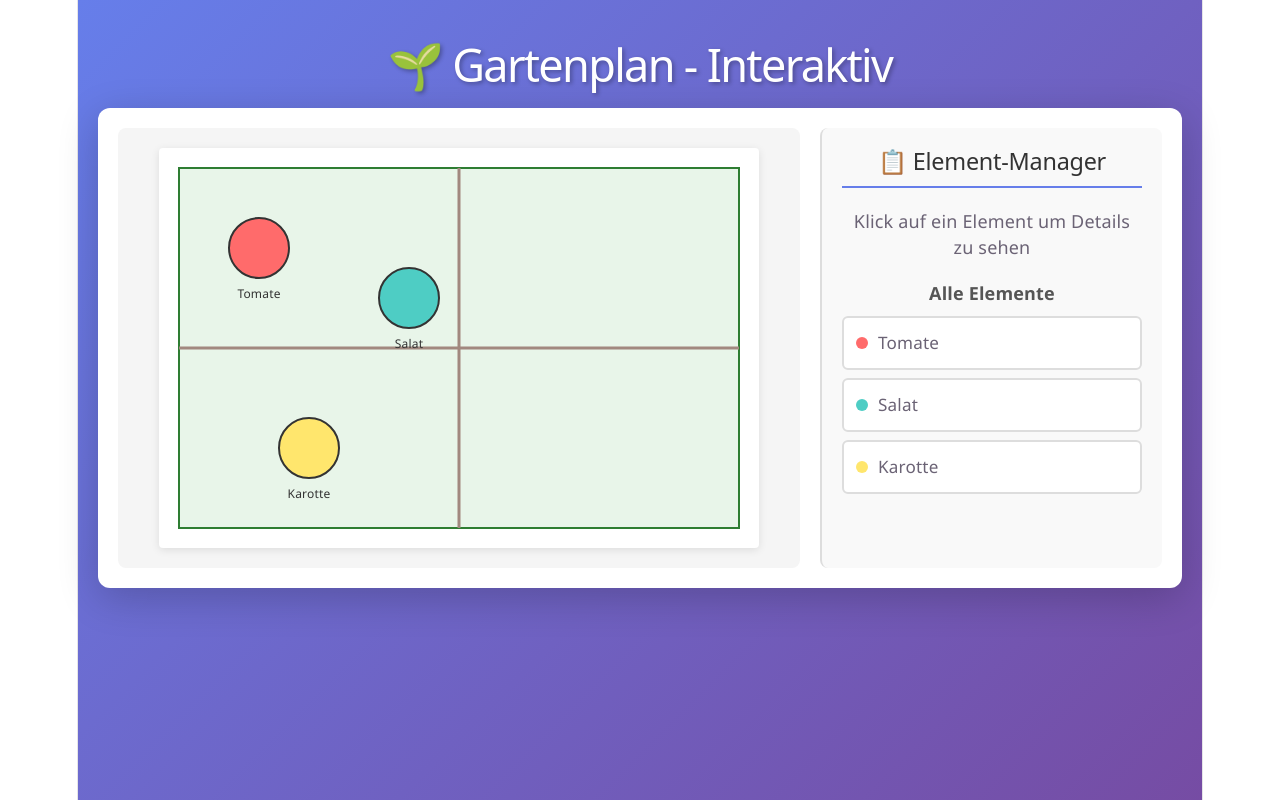
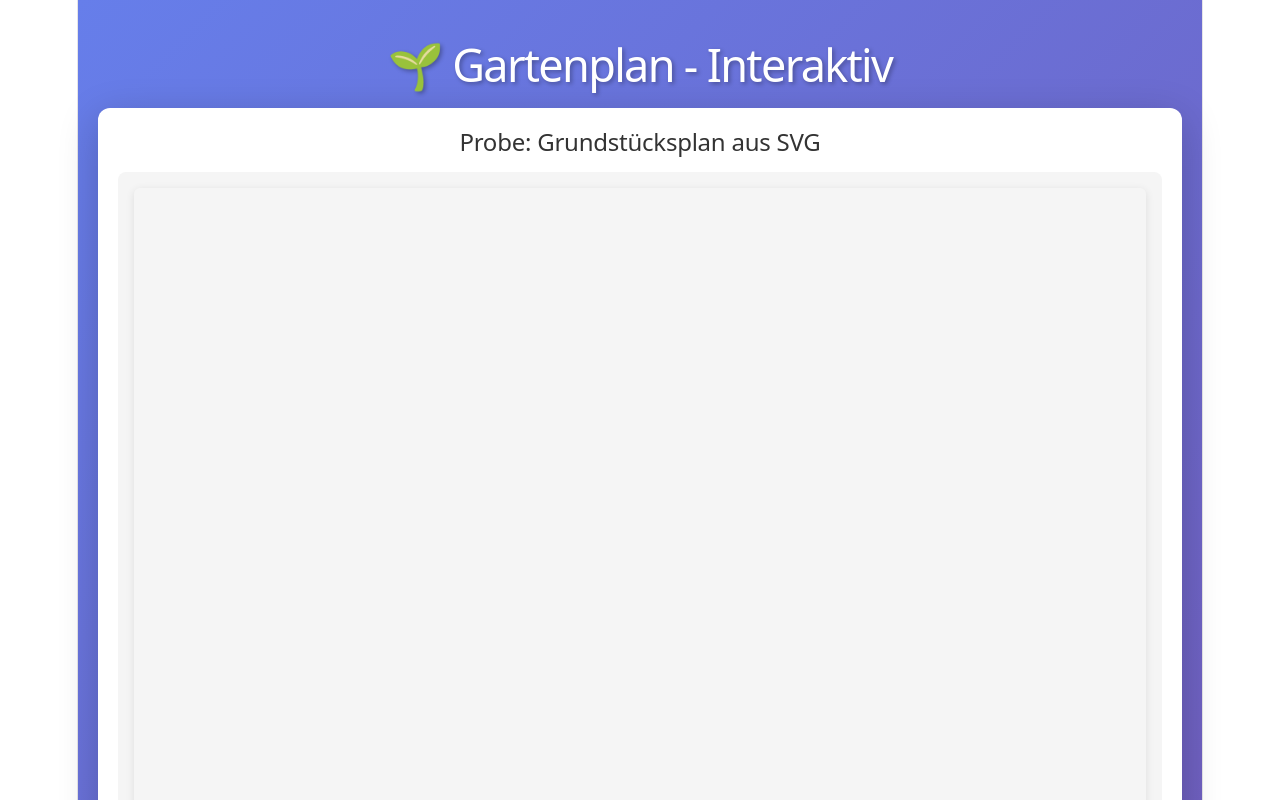
Before and after one commit to Blitzauge16/Gartenplan, a React app in the folder frontend/: page / in a window 1280 px wide. Shown: the top 800 px of the page. Built offline with nearby package versions, Linux system fonts and the light colour scheme; the HTML template or start-up script is replaced by a standard one.

Commit message:
try possibilities with svg

```diff
--- a/frontend/src/App.css
+++ b/frontend/src/App.css
@@ -42,6 +42,64 @@
   height: auto;
   border-radius: 4px;
   background: white;
+  box-shadow: 0 2px 8px rgba(0, 0, 0, 0.1);
+}
+
+/* Probe Section */
+.probe-section {
+  max-width: 1200px;
+  margin: 0 auto 20px;
+  background: white;
+  border-radius: 12px;
+  padding: 20px;
+  box-shadow: 0 10px 40px rgba(0, 0, 0, 0.2);
+}
+
+.detail-page {
+  max-width: 800px;
+  margin: 40px auto;
+  padding: 24px;
+  background: white;
+  border-radius: 12px;
+  box-shadow: 0 10px 40px rgba(0, 0, 0, 0.2);
+  text-align: left;
+}
+
+.back-button {
+  margin-bottom: 16px;
+  padding: 8px 12px;
+  border: none;
+  border-radius: 6px;
+  background: #667eea;
+  color: white;
+  cursor: pointer;
+}
+
+.detail-card {
+  margin-top: 20px;
+  padding: 16px;
+  background: #f5f5f5;
+  border-radius: 8px;
+}
+
+.probe-section h2 {
+  color: #333;
+  margin-bottom: 16px;
+}
+
+.image-card {
+  background: #f5f5f5;
+  border-radius: 8px;
+  padding: 16px;
+  display: flex;
+  justify-content: center;
+  align-items: center;
+}
+
+.asset-svg {
+  max-width: 100%;
+  height: auto;
+  border-radius: 6px;
   box-shadow: 0 2px 8px rgba(0, 0, 0, 0.1);
 }
 
--- a/frontend/src/App.jsx
+++ b/frontend/src/App.jsx
@@ -1,9 +1,12 @@
 import { useState } from 'react'
 import './App.css'
+import InteractiveMap from './components/InteractiveMap'
+import DetailPage from './components/DetailPage'
 
 function App() {
   const [selectedElement, setSelectedElement] = useState(null)
-  const [elements, setElements] = useState([
+  const [selectedHotspot, setSelectedHotspot] = useState(null)
+  const [elements] = useState([
     { id: 1, name: 'Tomate', x: 100, y: 100, color: '#FF6B6B' },
     { id: 2, name: 'Salat', x: 250, y: 150, color: '#4ECDC4' },
     { id: 3, name: 'Karotte', x: 150, y: 300, color: '#FFE66D' },
@@ -13,9 +16,20 @@ function App() {
     setSelectedElement(id)
   }
 
+  if (selectedHotspot) {
+    return <DetailPage hotspotId={selectedHotspot} onBack={() => setSelectedHotspot(null)} />
+  }
+
   return (
     <div className="app-container">
       <h1>🌱 Gartenplan - Interaktiv</h1>
+
+      <section className="probe-section">
+        <h2>Probe: Grundstücksplan aus SVG</h2>
+        <div className="image-card">
+          <InteractiveMap onHotspotClick={(h) => setSelectedHotspot(h.id)} />
+        </div>
+      </section>
 
       <div className="main-layout">
         {/* SVG Canvas */}
--- /dev/null
+++ b/frontend/src/components/DetailPage.jsx
@@ -0,0 +1,19 @@
+import React from 'react'
+import hotspots from '../data/hotspots'
+
+export default function DetailPage({ hotspotId, onBack }) {
+  const hotspot = hotspots.find((h) => h.id === hotspotId) || hotspots.find((h) => h.route === hotspotId)
+
+  return (
+    <div className="detail-page">
+      <button type="button" className="back-button" onClick={onBack}>
+        ← Zurück
+      </button>
+      <h2>{hotspot ? hotspot.label : 'Detailseite'}</h2>
+      <p>Details für: {hotspot ? hotspot.id : hotspotId}</p>
+      <div className="detail-card">
+        <p>Hier kannst du Inhalte für diese Fläche ergänzen (Text, Bilder, Formulare).</p>
+      </div>
+    </div>
+  )
+}
--- /dev/null
+++ b/frontend/src/components/InteractiveMap.jsx
@@ -0,0 +1,28 @@
+import React from 'react'
+import grundstuecksplan from '../assets/grundstuecksplan.svg'
+import hotspots from '../data/hotspots'
+
+export default function InteractiveMap({ onHotspotClick }) {
+  return (
+    <svg viewBox="0 0 210 297" className="asset-svg" role="img" aria-label="Grundstücksplan">
+      <image href={grundstuecksplan} x="0" y="0" width="210" height="297" preserveAspectRatio="xMidYMid meet" />
+
+      {hotspots.map((h) => (
+        <rect
+          key={h.id}
+          id={h.id}
+          x={h.x}
+          y={h.y}
+          width={h.width}
+          height={h.height}
+          fill="transparent"
+          stroke={h.stroke || 'transparent'}
+          strokeWidth={1}
+          strokeDasharray={h.strokeDasharray || '3 2'}
+          style={{ cursor: 'pointer' }}
+          onClick={() => onHotspotClick(h)}
+        />
+      ))}
+    </svg>
+  )
+}
--- /dev/null
+++ b/frontend/src/data/hotspots.js
@@ -0,0 +1,40 @@
+const hotspots = [
+  {
+    id: 'clickable-area',
+    label: 'Hauptfläche',
+    route: '/detail/1',
+    x: 10,
+    y: 10,
+    width: 190,
+    height: 210,
+  },
+  {
+    id: 'clickable-area-2',
+    label: 'Nebenzone',
+    route: '/detail/2',
+    x: 10,
+    y: 230,
+    width: 190,
+    height: 55,
+  },
+  {
+    id: 'rect1',
+    label: 'Rechteck 1',
+    route: '/detail/rect1',
+    x: 82.806686,
+    y: 224.86617,
+    width: 128.44238,
+    height: 49.315987,
+  },
+  {
+    id: 'rect2',
+    label: 'Rechteck 2',
+    route: '/detail/rect2',
+    x: 80.966545,
+    y: 293.68774,
+    width: 128.44238,
+    height: 2.9442377,
+  },
+]
+
+export default hotspots
```
Also changed, not shown: frontend/src/GardenDetailPage.jsx (added, +26 -0 lines), frontend/src/SecondDetailPage.jsx (added, +25 -0 lines), frontend/src/assets/grundstuecksplan.svg (added).
